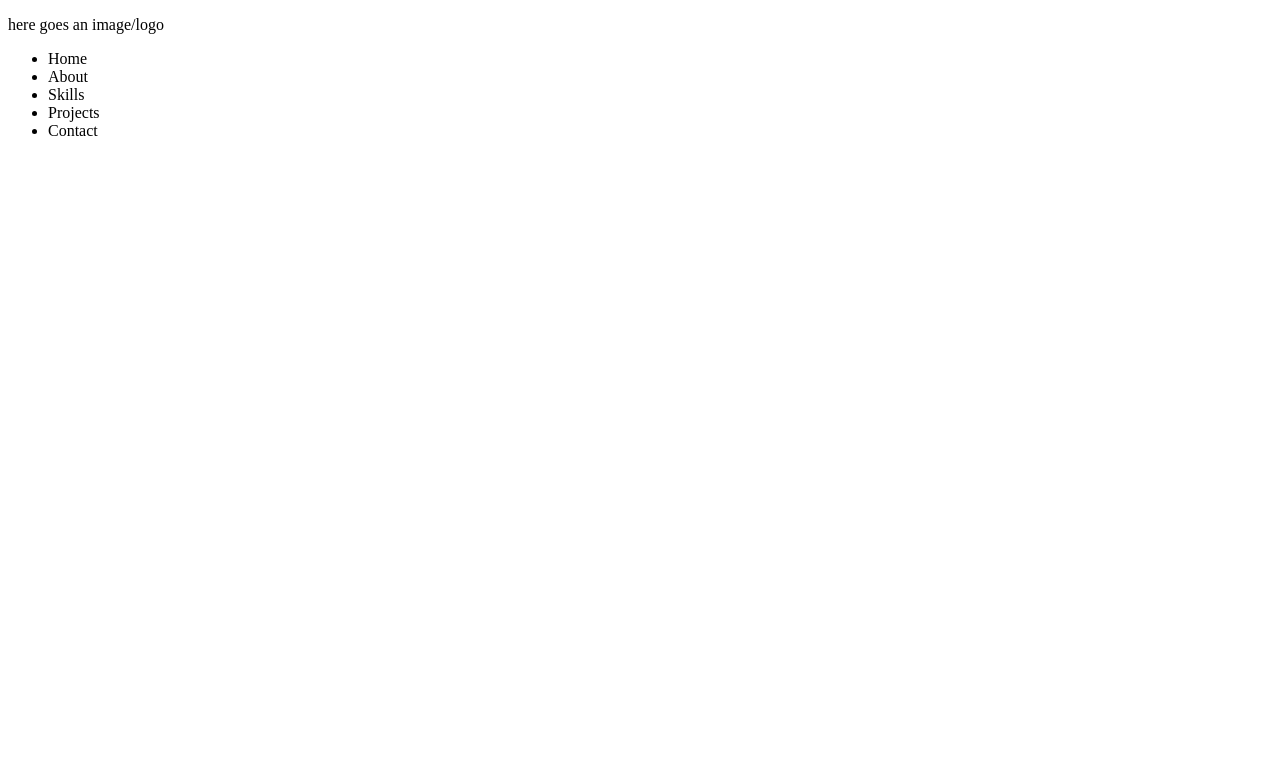
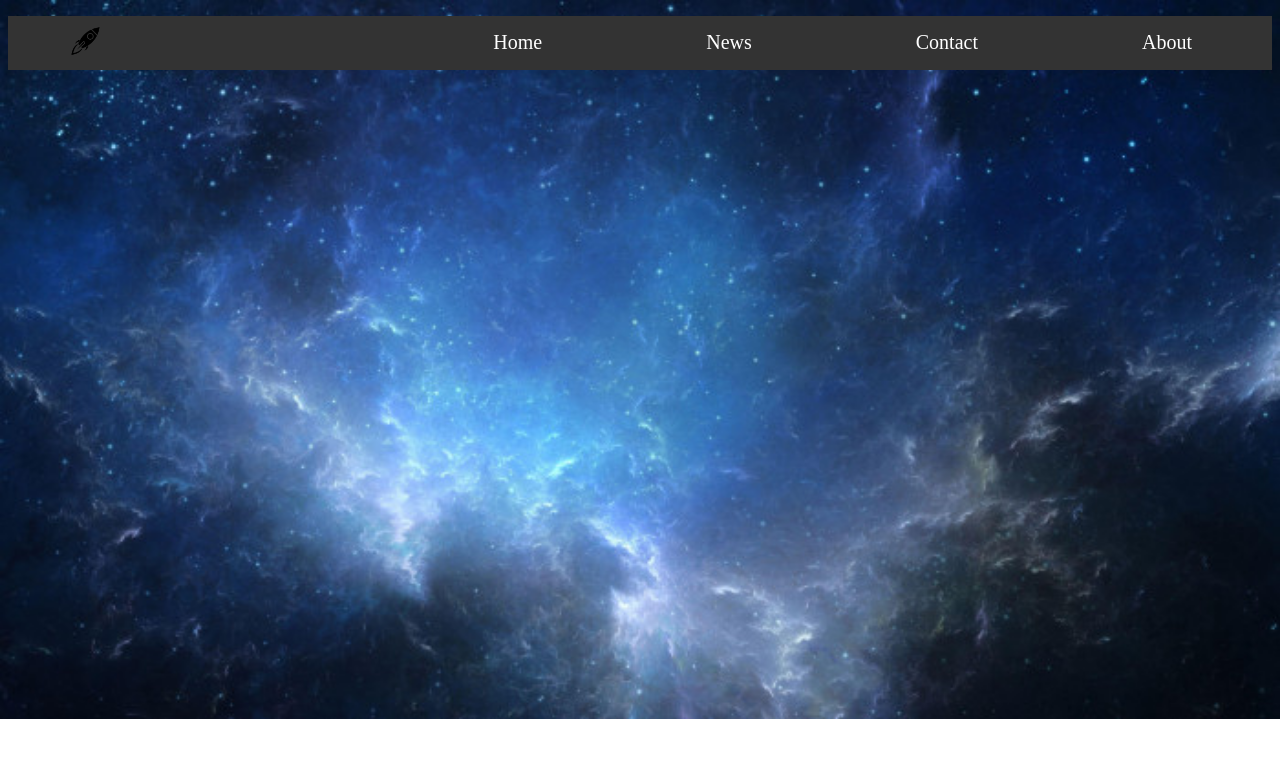
Before and after one commit to bikshok/Resume-Website, a plain HTML site: page index.html in a window 1280 px wide. Drawn offline with Linux system fonts and the light colour scheme.

Commit message:
commit image

```diff
--- a/index.html
+++ b/index.html
@@ -3,21 +3,33 @@
 <head>
     <meta charset="UTF-8">
     <meta name="viewport" content="width=device-width, initial-scale=1.0">
-    <title>Document</title>
+    <link rel="stylesheet" href="style.css">
+    <link rel="stylesheet" href="script.js">
+    <title>MoonCode</title>
+    <style>
+        body{
+            background: url(space1.jpg);
+            background-repeat: no-repeat;
+            background-size: 100%;
+        }
+    </style>
 </head>
 <body>
-    <div><P>here goes an image/logo</P></div>
-   <div >
+
+   <div class="nav_menu" id="nav-menu">
     <header>
-        <nav>
-            <ul>
-                <li>Home</li>
-                <li>About</li>
-                <li>Skills</li>
-                <li>Projects</li>
-                <li>Contact</li>
-            </ul>
-        </nav>
+
+     <nav>
+        <ul>
+            <img src="flat-rocket-logo-design-vector-Graphics-9463417-2-580x386.jpg" alt="" height="50px">
+            <li>
+            <a href="#home">Home</a>
+            <a href="#news">News</a>
+            <a href="#contact">Contact</a>
+            <a href="#about">About</a>
+         </li>
+        </ul>
+     </nav>
     </header>
    </div>
 
--- a/style.css
+++ b/style.css
@@ -1 +1,45 @@
-body {background-color: black;}
+body {background-color: black;
+    color: white;
+    font-size: 16px;
+
+}
+
+
+header{
+  background-color: #333;
+}
+ul {
+
+    list-style-type: none;
+    margin: 10;
+    padding: 10;
+    overflow: hidden;
+
+  }
+
+  li {
+
+    float: right;
+    margin-top: 15px;
+    margin-bottom: auto;
+
+  }
+
+  li a {
+    display: inline;
+    color: white;
+    text-align: center;
+    padding: 14px 80px;
+    text-decoration: none;
+    font-size: 20px;
+  }
+
+  /* Change the link color to #111 (black) on hover */
+  li a:hover {
+    background-color: #111;
+  }
+
+  ul img{
+    mix-blend-mode: multiply;
+
+}
```
Also changed, not shown: flat-rocket-logo-design-vector-Graphics-9463417-2-580x386.jpg (added), space.jpg (added), space1.jpg (added), 1 other file.
